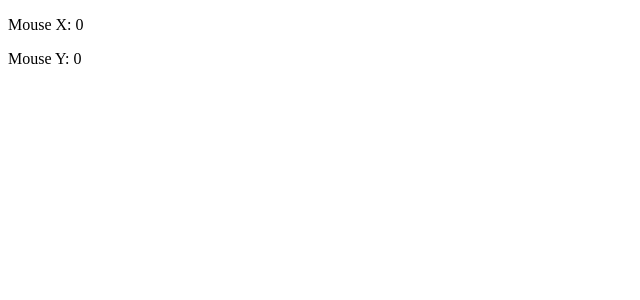
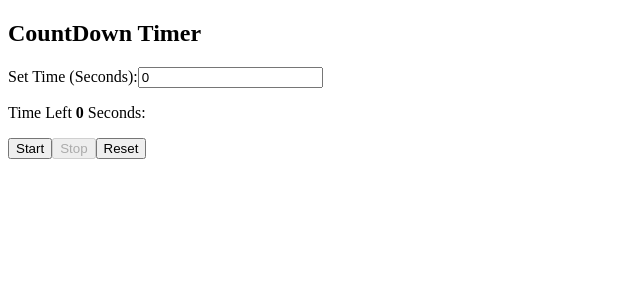
Before and after one commit to Dev-NurAbdi/React-Exercises, a React (Vite) app: page / in a window 1280 px wide. Shown: the top 300 px of the page, without its empty margins (0-640 px from the left). Built offline with nearby package versions, Linux system fonts and the light colour scheme.

Commit message:
EXercise 08

```diff
--- /dev/null
+++ b/Exercise 08/CountTimerDown.jsx
@@ -0,0 +1,50 @@
+import { useEffect, useState } from "react";
+
+const CountTimerDown = ()=>{
+    const [time,setTime] = useState (0);
+    const [inputTime, setInputTime] = useState(0);
+    const [isRunning, setIsRunning] = useState(false);
+useEffect(() => {
+  let timerId;
+
+  if (isRunning) {
+    timerId = setInterval(() => {
+      setTime((prev) => {
+        if (prev <= 1) {
+          setIsRunning(false);
+          return 0;
+        }
+        return prev - 1;
+      });
+    }, 1000);
+  }
+  return () => clearInterval(timerId);
+}, [isRunning]);
+
+const handleStart = ()=>{
+    setTime(Number (inputTime))
+    setIsRunning(true)
+}
+const handleStop = ()=>{
+  setIsRunning (false)
+}
+
+const handleReset = ()=>{
+  setIsRunning(false);
+  setTime(0);
+}
+    return(
+        <div>
+            <h2>CountDown Timer</h2>
+            <p>Set Time (Seconds):
+            <input type="number"
+            value={inputTime}
+            onChange={(event)=> setInputTime(event.target.value)}/></p>
+            <p>Time Left <b>{time}</b> Seconds: </p>
+            <button  disabled= {isRunning}  onClick={handleStart }>Start</button>
+            <button disabled = {!isRunning} onClick={handleStop}>Stop</button>
+           <button onClick={handleReset}>Reset</button>
+        </div>
+    )
+}
+export default CountTimerDown;
--- a/src/App.jsx
+++ b/src/App.jsx
@@ -1,10 +1,12 @@
-import MouseTracker from "../Exercise 07/MouseTracker";
+import CountTimerDown from "../Exercise 08/CountTimerDown";
 
 
 function App() {
+
+
   return (
 <>
-<MouseTracker/>
+  <CountTimerDown/>
 </>
   );
 }
```
